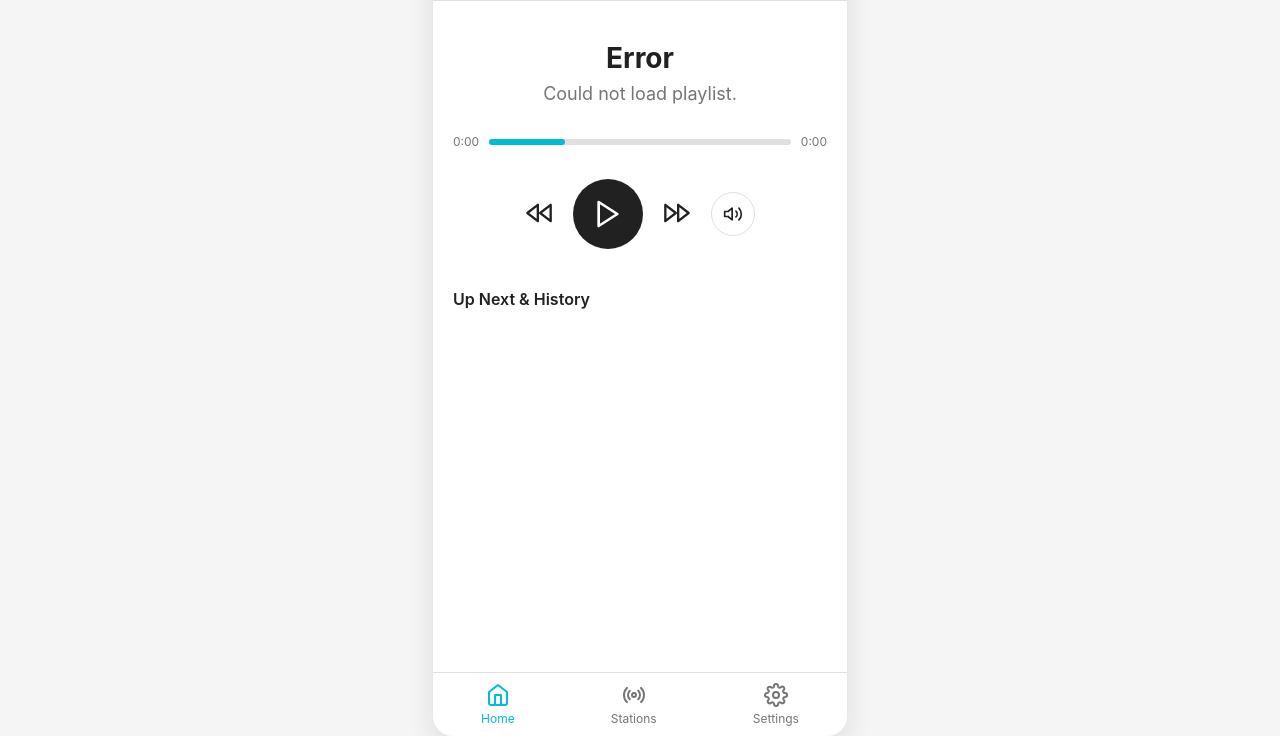
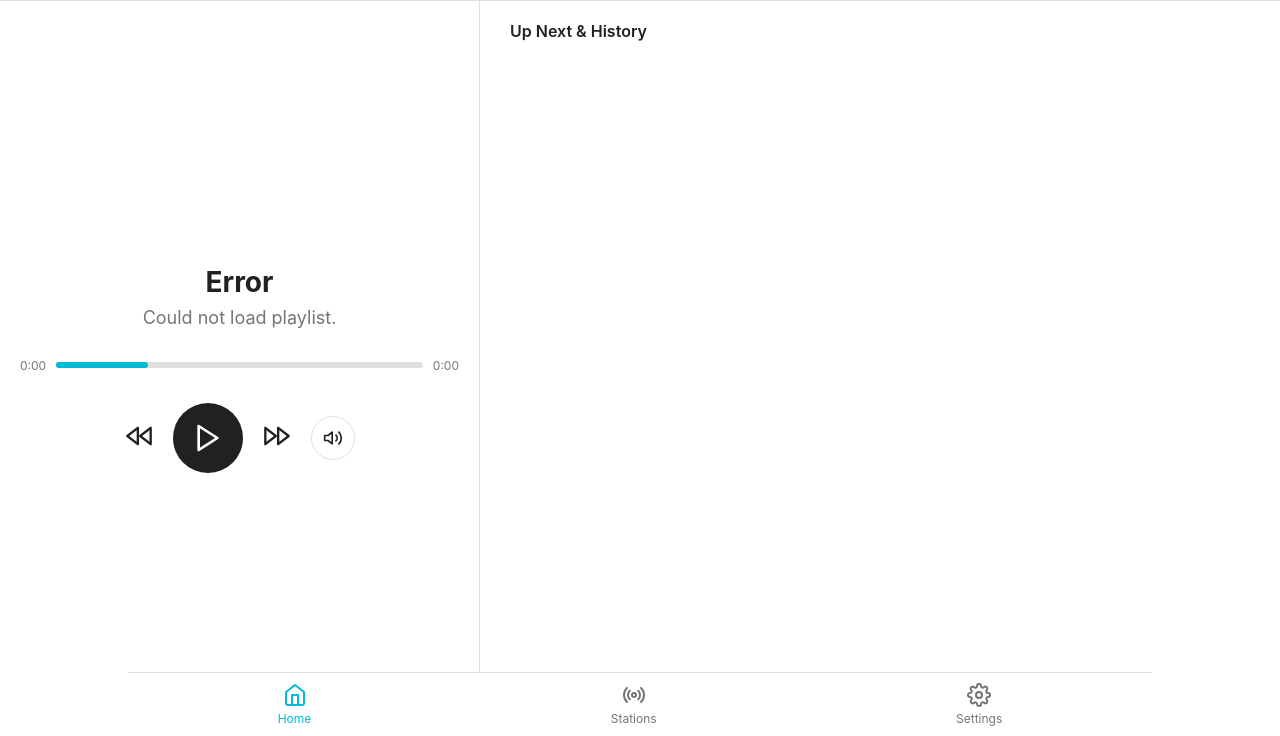
Before and after one commit to DannyShy/ipad_somafm_player, a plain HTML site: page index.html in a window 1280 px wide. Shown: the part 64-800 px from the top of the page. Drawn offline with nearby package versions, Linux system fonts and the light colour scheme; no server answers.

Commit message:
feat: add responsive layout for landscape tablet view
- Added landscape mode layout optimizations for iPad Mini and similar tablets (1024x768)
- Introduced .main-content wrapper to enable flexible content organization between portrait/landscape
- Implemented side-by-side layout in landscape with fixed player width (480px) and scrollable playlist
- Added responsive footer positioning for landscape mode to stay fixed at bottom
- Modified container styling to use full screen in landscape mode by removing

```diff
--- a/index.html
+++ b/index.html
@@ -19,6 +19,7 @@
             <i data-feather="share-2"></i>
         </header>
 
+        <div class="main-content">
             <main class="player">
                 <div class="track-info">
                     <h2 id="track-title">Loading...</h2>
@@ -43,6 +44,7 @@
                 <h3>Up Next & History</h3>
                 <div id="playlist-content"></div>
             </section>
+        </div>
 
         <footer>
             <nav>
--- a/style.css
+++ b/style.css
@@ -201,3 +201,50 @@ nav a .feather {
     height: 24px;
     margin-bottom: 4px;
 }
+
+.main-content {
+    flex-grow: 1;
+    display: flex;
+    flex-direction: column;
+    overflow-y: auto; /* Allows content to scroll in portrait */
+}
+
+/* Landscape mode for iPad Mini (1024x768) and similar devices */
+@media (orientation: landscape) and (min-width: 768px) {
+    .container {
+        max-width: none;
+        max-height: none;
+        border-radius: 0;
+        box-shadow: none;
+    }
+
+    .main-content {
+        flex-direction: row;
+        overflow: hidden; /* Hide main scrollbar, children will scroll */
+    }
+
+    .player {
+        width: 480px;
+        flex-shrink: 0;
+        display: flex;
+        flex-direction: column;
+        justify-content: center;
+        border-right: 1px solid var(--divider-color);
+    }
+
+    #playlist {
+        flex-grow: 1;
+        padding: 20px 30px;
+        overflow-y: auto; /* Allow playlist to scroll independently */
+    }
+
+    footer {
+        position: fixed;
+        bottom: 0;
+        width: 100%;
+        max-width: 1024px; /* Match iPad landscape width */
+        left: 50%;
+        transform: translateX(-50%);
+        background-color: var(--background-color);
+    }
+}
```
Lines whose indentation alone changed are shown as unchanged.
